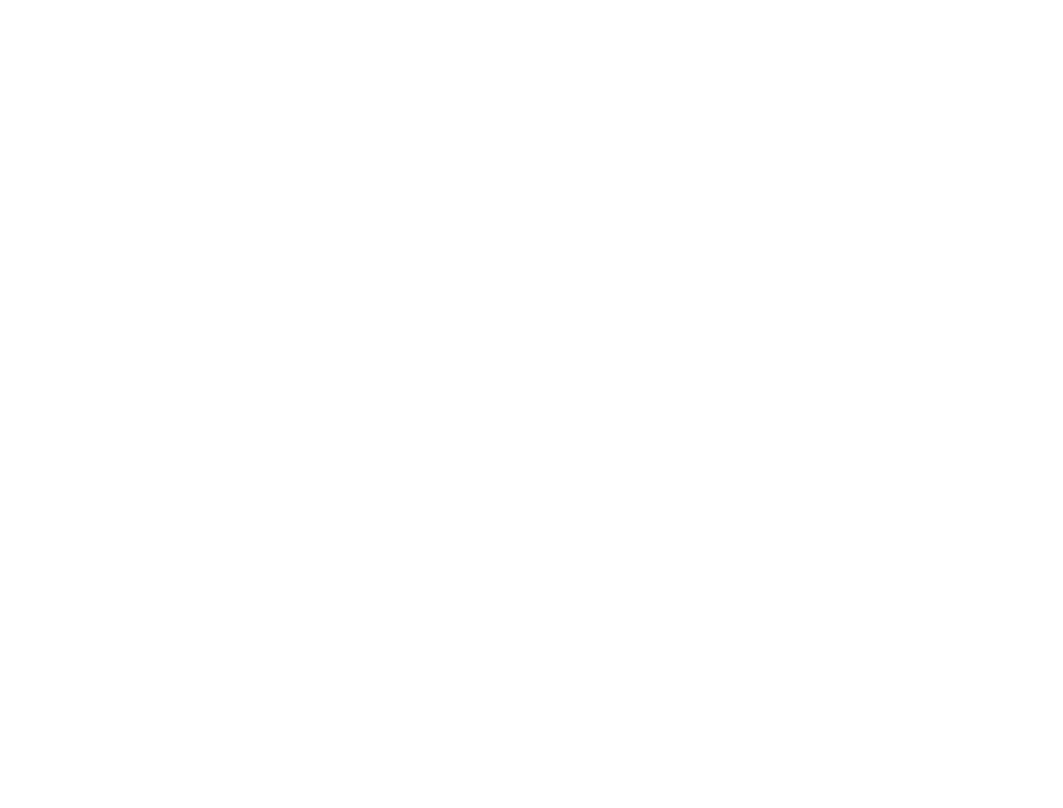
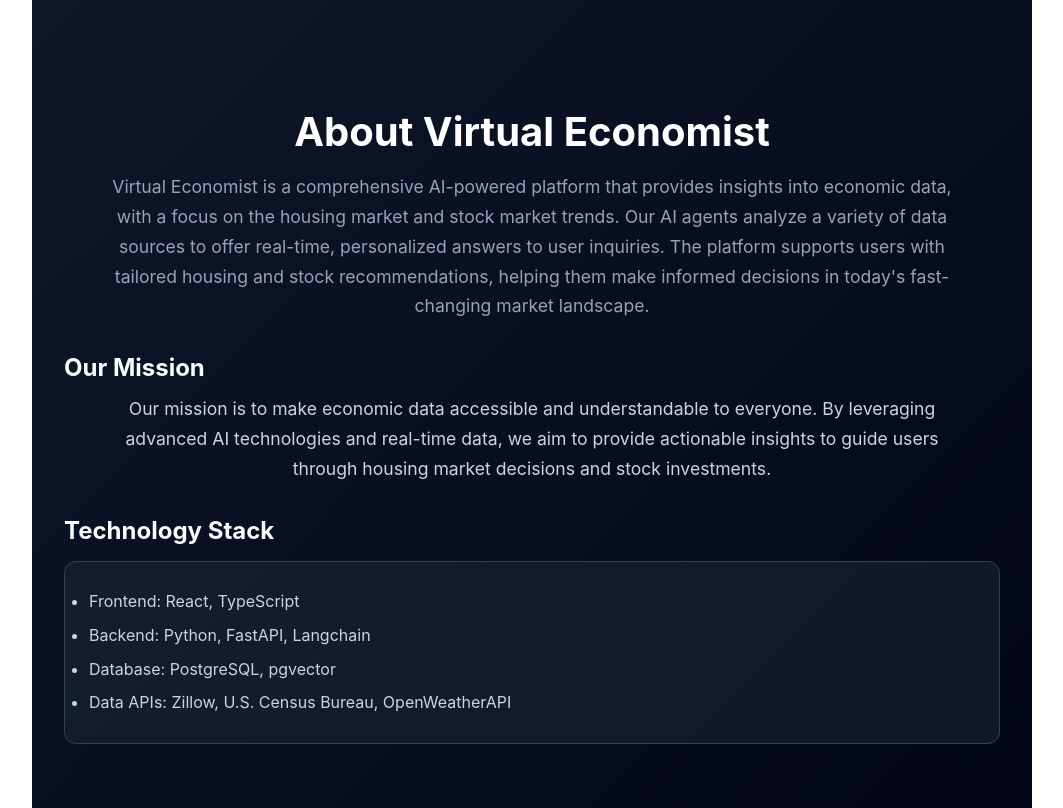
Before and after one commit to joannanguyen1/Virtual-Economist, a React (Create React App) app in the folder frontend/: page /about in a window 1280 px wide. Before the commit this address had no page. Shown: the whole page, without its empty margins (108-1171 px from the left). Built offline with nearby package versions, Linux system fonts and the light colour scheme.

Commit message:
Add about page and route

```diff
--- a/frontend/src/App.tsx
+++ b/frontend/src/App.tsx
@@ -3,6 +3,7 @@ import { BrowserRouter as Router, Routes, Route } from "react-router-dom";
 import LandingPage from "./pages/LandingPage";
 import Dashboard from "./pages/Dashboard";
 import HousingAgent from "./pages/HousingAgent";
+import About from './pages/About';
 import MarketAgent from "./pages/MarketAgent";
 
 const App: React.FC = () => {
@@ -13,6 +14,7 @@ const App: React.FC = () => {
         <Route path="/dashboard" element={<Dashboard />} />
         <Route path="/housing" element={<HousingAgent />} />
         <Route path="/market" element={<MarketAgent />} />
+        <Route path="/about" element={<About />} />
       </Routes>
     </Router>
   );
--- a/frontend/src/components/Navbar.tsx
+++ b/frontend/src/components/Navbar.tsx
@@ -15,7 +15,7 @@ const Navbar: React.FC = () => {
         {isLanding ? (
           <>
             <a href="#features">Features</a>
-            <a href="#about">About</a>
+            <Link to="/about">About</Link>
             <Link to="/dashboard">Login</Link>
           </>
         ) : (
--- /dev/null
+++ b/frontend/src/pages/About.tsx
@@ -0,0 +1,36 @@
+import React from 'react';
+import { useNavigate } from "react-router-dom";
+import Navbar from "../components/Navbar";
+import "../styles/about.css";
+
+const About: React.FC = () => {
+  return (
+    <div className="about-page">
+      <h1>About Virtual Economist</h1>
+      <p>
+        Virtual Economist is a comprehensive AI-powered platform that provides
+        insights into economic data, with a focus on the housing market and stock
+        market trends. Our AI agents analyze a variety of data sources to offer
+        real-time, personalized answers to user inquiries. The platform supports
+        users with tailored housing and stock recommendations, helping them make
+        informed decisions in today's fast-changing market landscape.
+      </p>
+      <h2>Our Mission</h2>
+      <p>
+        Our mission is to make economic data accessible and understandable to
+        everyone. By leveraging advanced AI technologies and real-time data, we
+        aim to provide actionable insights to guide users through housing market
+        decisions and stock investments.
+      </p>
+      <h2>Technology Stack</h2>
+      <ul>
+        <li>Frontend: React, TypeScript</li>
+        <li>Backend: Python, FastAPI, Langchain</li>
+        <li>Database: PostgreSQL, pgvector</li>
+        <li>Data APIs: Zillow, U.S. Census Bureau, OpenWeatherAPI</li>
+      </ul>
+    </div>
+  );
+};
+
+export default About;
--- /dev/null
+++ b/frontend/src/styles/about.css
@@ -0,0 +1,51 @@
+.about-page {
+  min-height: 100vh;
+  padding: 80px 2rem 3rem 2rem; /* clears navbar */
+  background: linear-gradient(135deg, #0f172a, #020617);
+  color: white;
+  max-width: 1000px;
+  margin: 0 auto;
+}
+
+.about-page h1 {
+  font-size: 2.5rem;
+  margin-bottom: 1rem;
+  text-align: center;
+}
+
+.about-page > p {
+  color: #94a3b8;
+  font-size: 1.1rem;
+  line-height: 1.7;
+  max-width: 850px;
+  margin: 0 auto 2rem auto;
+  text-align: center;
+}
+
+.about-page h2 {
+  margin-top: 2rem;
+  margin-bottom: 0.75rem;
+  font-size: 1.5rem;
+  color: #f8fafc;
+}
+
+.about-page h2 + p {
+  color: #cbd5e1;
+  line-height: 1.7;
+  margin-bottom: 1rem;
+}
+
+.about-page ul {
+  margin-top: 1rem;
+  padding-left: 1.25rem;
+  background: rgba(30, 41, 59, 0.5);
+  border: 1px solid #334155;
+  border-radius: 12px;
+  padding: 1.25rem 1.5rem;
+}
+
+.about-page li {
+  color: #cbd5e1;
+  line-height: 1.7;
+  margin: 0.4rem 0;
+}
```
